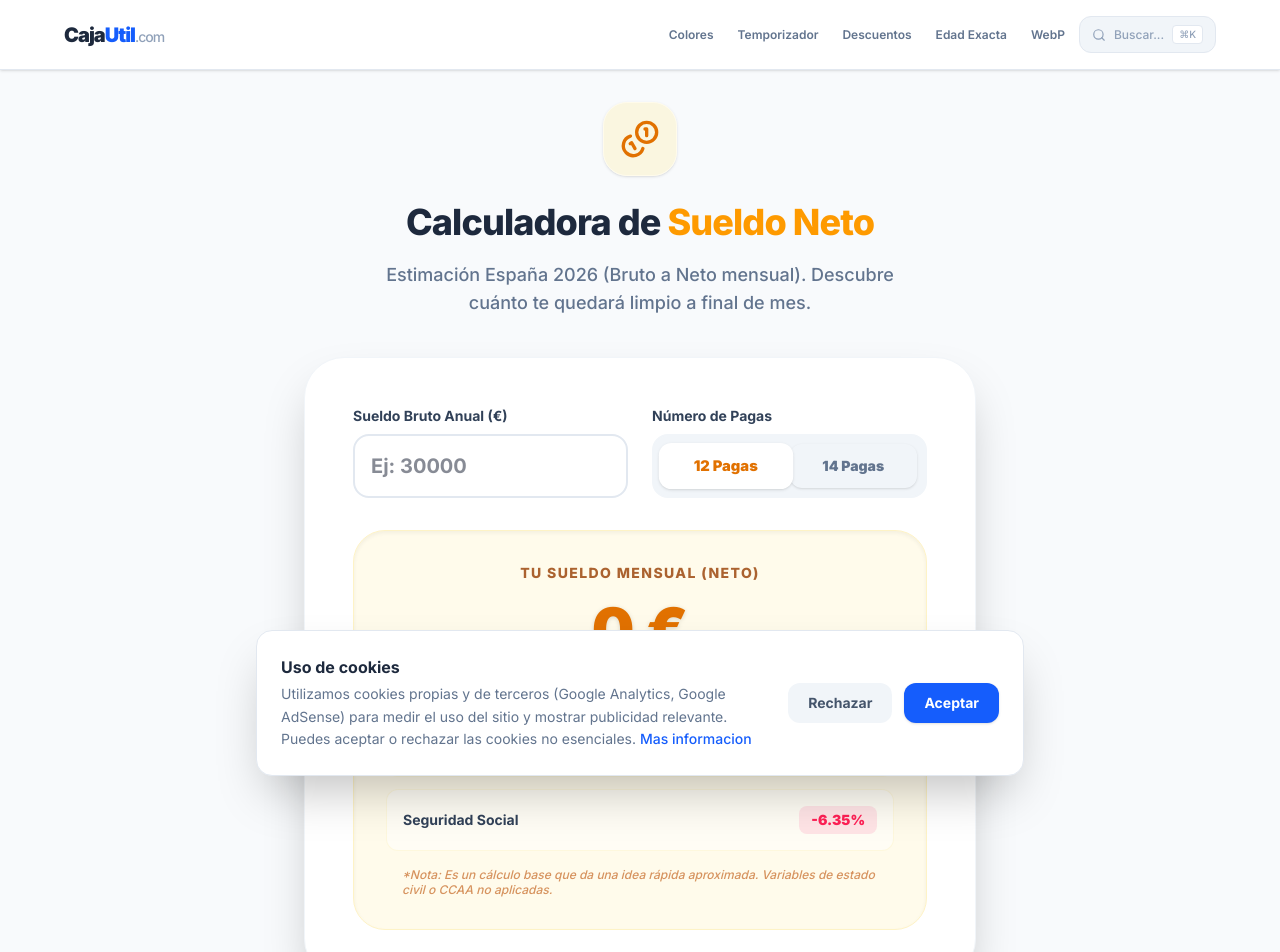
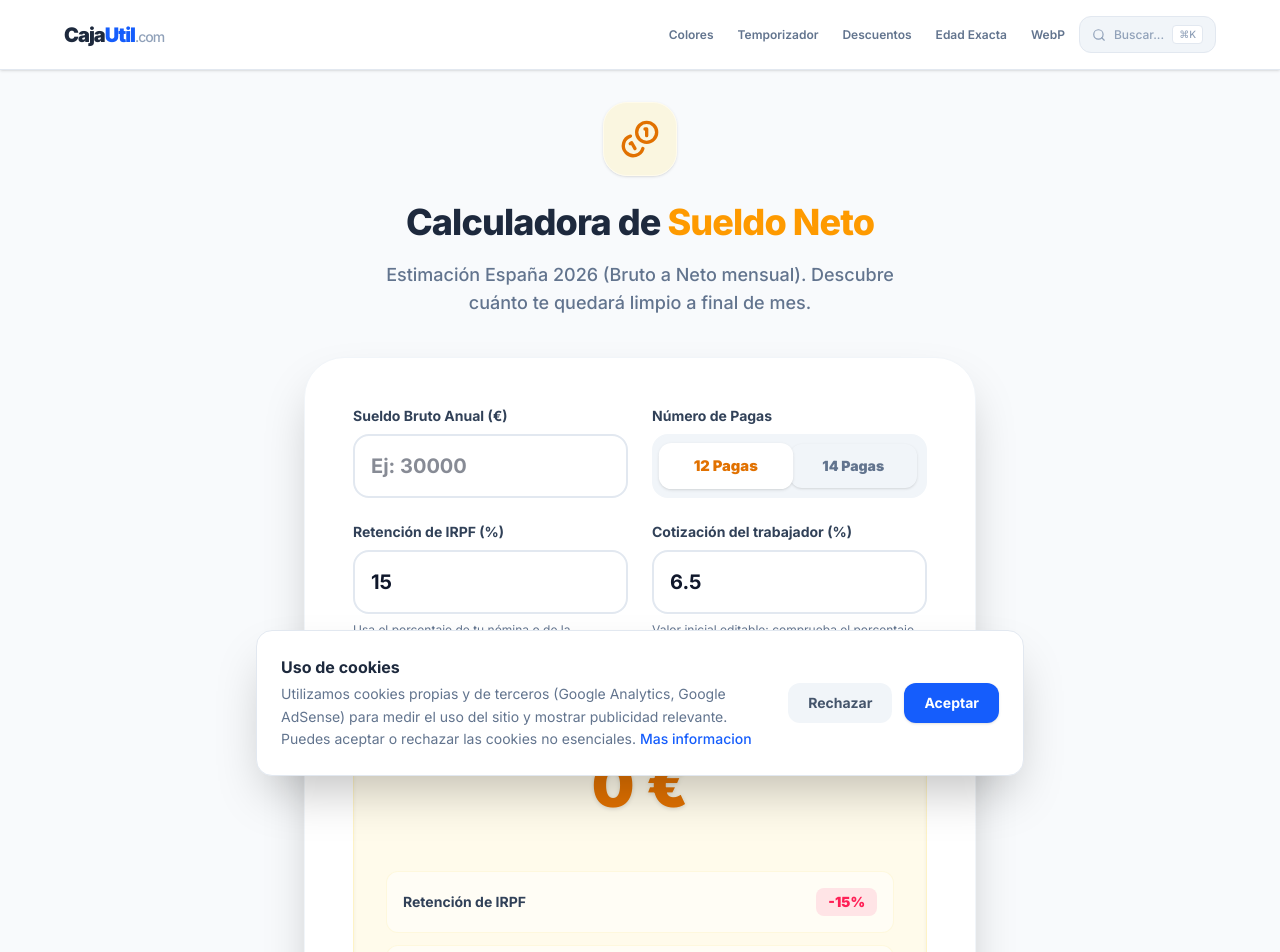
Before and after one commit to raubreak/cajautil-web, a Next.js app: page /calculadora-sueldo-neto in a window 1280 px wide. Shown: the top 952 px of the page. Built offline with nearby package versions, Linux system fonts and the light colour scheme.

Commit message:
fix(seo): stabilize indexation and salary estimates

```diff
--- a/src/app/calculadora-sueldo-neto/layout.tsx
+++ b/src/app/calculadora-sueldo-neto/layout.tsx
@@ -4,7 +4,7 @@ const SITE_URL = "https://cajautil.com";
 
 export const metadata: Metadata = {
   title: "Calculadora de Sueldo Neto 2026 España — De Bruto a Neto",
-  description: "Calcula tu sueldo neto mensual a partir del salario bruto anual en España 2026. Incluye estimaciones de IRPF, Seguridad Social y retenciones. 12 o 14 pagas. Gratis y al instante.",
+  description: "Calcula tu sueldo neto mensual desde el salario bruto anual. Ajusta IRPF, cotización y 12 o 14 pagas para una estimación transparente.",
   keywords: [
     "calcular sueldo neto",
     "calculadora sueldo neto",
@@ -20,7 +20,7 @@ export const metadata: Metadata = {
   },
   openGraph: {
     title: "Calculadora de Sueldo Neto 2026 — España",
-    description: "Calcula cuánto cobrarás de neto al mes a partir de tu bruto anual. IRPF y SS incluidos.",
+    description: "Calcula cuánto cobrarás de neto al mes desde tu bruto anual con IRPF y cotización ajustables.",
     url: `${SITE_URL}/calculadora-sueldo-neto`,
     type: "website",
   },
@@ -31,7 +31,7 @@ const jsonLd = {
   "@type": "WebApplication",
   name: "Calculadora de Sueldo Neto España 2026",
   url: `${SITE_URL}/calculadora-sueldo-neto`,
-  description: "Calculadora gratuita de sueldo neto mensual con retenciones IRPF y Seguridad Social en España.",
+  description: "Calculadora gratuita de sueldo neto mensual con IRPF, cotización y número de pagas ajustables.",
   applicationCategory: "FinanceApplication",
   operatingSystem: "All",
   offers: {
--- a/src/app/sitemap.ts
+++ b/src/app/sitemap.ts
@@ -4,11 +4,10 @@ import { isLowValueTool } from '@/lib/adsenseReadiness';
 import { editorialArticles } from '@/lib/editorialArticles';
 
 const SITE_URL = 'https://cajautil.com';
+const CONTENT_LAST_MODIFIED = new Date('2026-08-20T00:00:00.000Z');
 
-export const dynamic = 'force-dynamic';
-
-export default async function sitemap(): Promise<MetadataRoute.Sitemap> {
-  const now = new Date();
+export default function sitemap(): MetadataRoute.Sitemap {
+  const now = CONTENT_LAST_MODIFIED;
   const toolEntries = ([
     {
       url: `${SITE_URL}/calculadora-interes-compuesto`,
--- a/src/components/tools/CalculadoraSueldoNetoClient.tsx
+++ b/src/components/tools/CalculadoraSueldoNetoClient.tsx
@@ -18,20 +18,10 @@ export default function CalculadoraSueldoNetoClient({
 }: Props) {
   const [brutoAnual, setBrutoAnual] = useState<number | "">(initialBruto);
   const [pagas, setPagas] = useState<12 | 14>(initialPagas);
+  const [irpf, setIrpf] = useState(15);
+  const [retencionSS, setRetencionSS] = useState(6.5);
 
-  const calcularIRPF = (bruto: number) => {
-    if (bruto <= 15000) return 0;
-    if (bruto <= 20000) return 10;
-    if (bruto <= 30000) return 15;
-    if (bruto <= 45000) return 20;
-    if (bruto <= 60000) return 25;
-    return 30;
-  };
-
-  const irpfEstimado = brutoAnual ? calcularIRPF(Number(brutoAnual)) : 0;
-  const retencionSS = 6.35;
-
-  const totalDeducciones = irpfEstimado + retencionSS;
+  const totalDeducciones = irpf + retencionSS;
   const netoAnual = brutoAnual
     ? Number(brutoAnual) * (1 - totalDeducciones / 100)
     : 0;
@@ -89,6 +79,37 @@ export default function CalculadoraSueldoNetoClient({
             </div>
           </div>
 
+          <div className="grid grid-cols-1 sm:grid-cols-2 gap-6">
+            <div>
+              <label htmlFor="irpf" className="block text-sm font-bold text-slate-700 mb-2">Retención de IRPF (%)</label>
+              <input
+                id="irpf"
+                type="number"
+                min="0"
+                max="55"
+                step="0.1"
+                value={irpf}
+                onChange={(event) => setIrpf(Math.min(55, Math.max(0, Number(event.target.value))))}
+                className="w-full border-2 border-slate-200 rounded-2xl p-4 text-xl font-bold bg-white focus:ring-4 focus:ring-amber-100 focus:border-amber-400 outline-none transition-all text-slate-900"
+              />
+              <p className="mt-2 text-xs text-slate-500">Usa el porcentaje de tu nómina o de la simulación de la AEAT.</p>
+            </div>
+            <div>
+              <label htmlFor="seguridad-social" className="block text-sm font-bold text-slate-700 mb-2">Cotización del trabajador (%)</label>
+              <input
+                id="seguridad-social"
+                type="number"
+                min="0"
+                max="15"
+                step="0.01"
+                value={retencionSS}
+                onChange={(event) => setRetencionSS(Math.min(15, Math.max(0, Number(event.target.value))))}
+                className="w-full border-2 border-slate-200 rounded-2xl p-4 text-xl font-bold bg-white focus:ring-4 focus:ring-amber-100 focus:border-amber-400 outline-none transition-all text-slate-900"
+              />
+              <p className="mt-2 text-xs text-slate-500">Valor inicial editable: comprueba el porcentaje aplicado en tu nómina.</p>
+            </div>
+          </div>
+
           <div className="mt-8 p-8 bg-amber-50 rounded-[32px] border border-amber-100 shadow-inner transform transition hover:scale-[1.01]" role="status" aria-live="polite">
             <p className="text-sm font-extrabold text-amber-800/80 uppercase tracking-widest text-center mb-4">Tu Sueldo Mensual (Neto)</p>
             <p className="text-6xl font-black text-amber-600 text-center mb-8 drop-shadow-sm">
@@ -97,15 +118,15 @@ export default function CalculadoraSueldoNetoClient({
 
             <div className="space-y-3 mt-4 pt-6 text-sm text-slate-600">
               <div className="flex justify-between items-center bg-white/50 p-4 rounded-xl border border-amber-100/50">
-                <span className="font-bold text-slate-700">Retención IRPF (Estimada)</span>
-                <span className="font-black text-rose-500 bg-rose-100 px-3 py-1 rounded-lg">-{irpfEstimado}%</span>
+                <span className="font-bold text-slate-700">Retención de IRPF</span>
+                <span className="font-black text-rose-500 bg-rose-100 px-3 py-1 rounded-lg">-{irpf.toLocaleString('es-ES')}%</span>
               </div>
               <div className="flex justify-between items-center bg-white/50 p-4 rounded-xl border border-amber-100/50">
                 <span className="font-bold text-slate-700">Seguridad Social</span>
-                <span className="font-black text-rose-500 bg-rose-100 px-3 py-1 rounded-lg">-{retencionSS}%</span>
+                <span className="font-black text-rose-500 bg-rose-100 px-3 py-1 rounded-lg">-{retencionSS.toLocaleString('es-ES')}%</span>
               </div>
               <p className="text-xs text-amber-700/60 mt-4 leading-tight italic font-medium px-4">
-                *Nota: Es un cálculo base que da una idea rápida aproximada. Variables de estado civil o CCAA no aplicadas.
+                *Estimación aritmética basada en los porcentajes que indiques. No calcula automáticamente tu retención fiscal personal.
               </p>
             </div>
           </div>
@@ -119,11 +140,11 @@ export default function CalculadoraSueldoNetoClient({
           <h2>¿Cómo calcular el sueldo neto en España?</h2>
           <p>
             Para calcular tu <strong>sueldo neto</strong> a partir del <strong>salario bruto anual</strong>, se restan las <strong>retenciones de IRPF</strong> y
-            la <strong>cotización a la Seguridad Social</strong> (6,35% para trabajadores por cuenta ajena en España).
+            la <strong>cotización del trabajador a la Seguridad Social</strong>. Ambos porcentajes son editables para que puedas reproducir los datos de tu nómina.
           </p>
           <p>
             El <strong>tipo de IRPF</strong> depende de tus ingresos totales, situación familiar y comunidad autónoma.
-            Nuestra calculadora aplica una estimación general orientativa para darte una idea rápida.
+            Para un resultado útil, introduce la retención de tu nómina o la obtenida con el servicio oficial de la Agencia Tributaria.
           </p>
 
           <h2>Preguntas frecuentes</h2>
@@ -132,7 +153,7 @@ export default function CalculadoraSueldoNetoClient({
               <span>¿Cuánto es el sueldo neto de 30.000€ brutos?</span>
               <Plus className="h-5 w-5 shrink-0 text-amber-500 transition-transform group-open:rotate-45" aria-hidden="true" />
             </summary>
-            <p className="mt-4 mb-0 text-slate-600">Con un salario bruto de 30.000€ anuales, las retenciones aproximadas (IRPF ~15% + SS ~6%) dejarían un neto mensual de aproximadamente 1.966€ en 12 pagas, o 1.685€ en 14 pagas.</p>
+            <p className="mt-4 mb-0 text-slate-600">Con un salario bruto de 30.000€ anuales, un IRPF del 15% y una cotización del 6,50%, el cálculo deja unos 1.963€ netos en 12 pagas o 1.682€ en 14 pagas.</p>
           </details>
           <details className="group open:bg-slate-50 p-4 rounded-xl border border-slate-200 mb-4 transition-colors">
             <summary className="flex list-none items-center justify-between cursor-pointer font-bold text-slate-800 focus:outline-none [&::-webkit-details-marker]:hidden">
```
Also changed, not shown: src/app/calculadora-sueldo-neto/page.tsx (+21 -21 lines).
